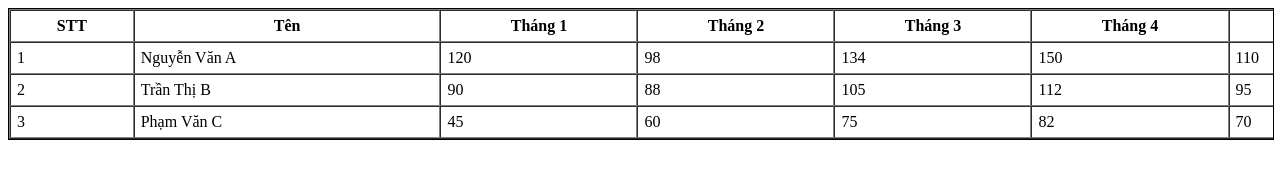
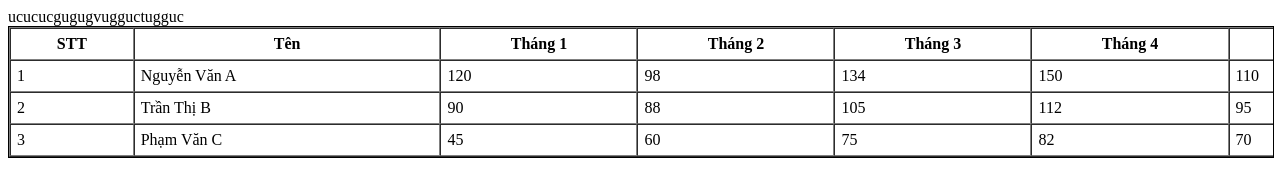
Before and after one commit to no-name-1988/wiki_profile_player, a plain HTML site: page index.html in a window 1280 px wide. Drawn offline with Linux system fonts and the light colour scheme.

Commit message:
Update index.html

```diff
--- a/index.html
+++ b/index.html
@@ -5,7 +5,7 @@
   <title>Bảng thống kê cuộn ngang</title>
 </head>
 <body>
-
+  ucucucgugugvugguctugguc
   <div style="overflow-x: auto; width: 100%; border:1px solid black;">
     <table border="1" cellspacing="0" cellpadding="6" style="min-width:3000px;">
       <tr>
```
